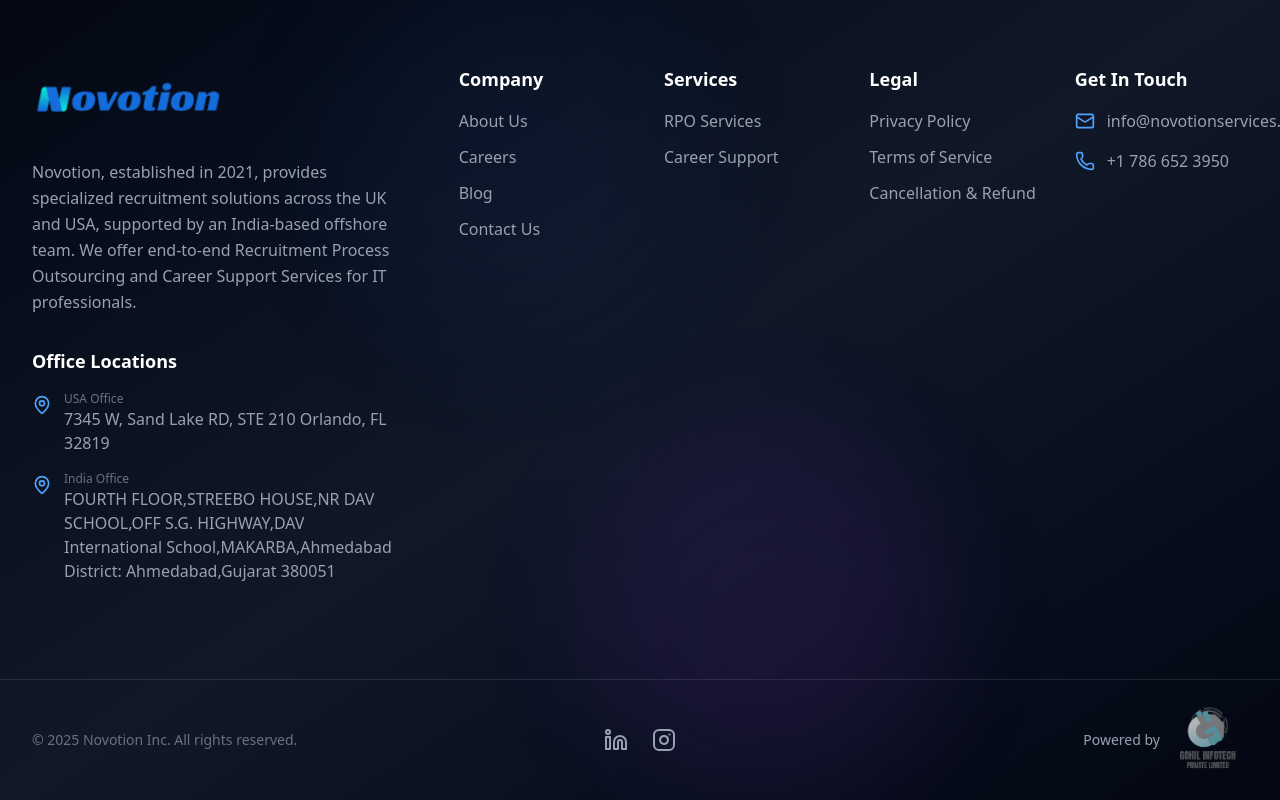
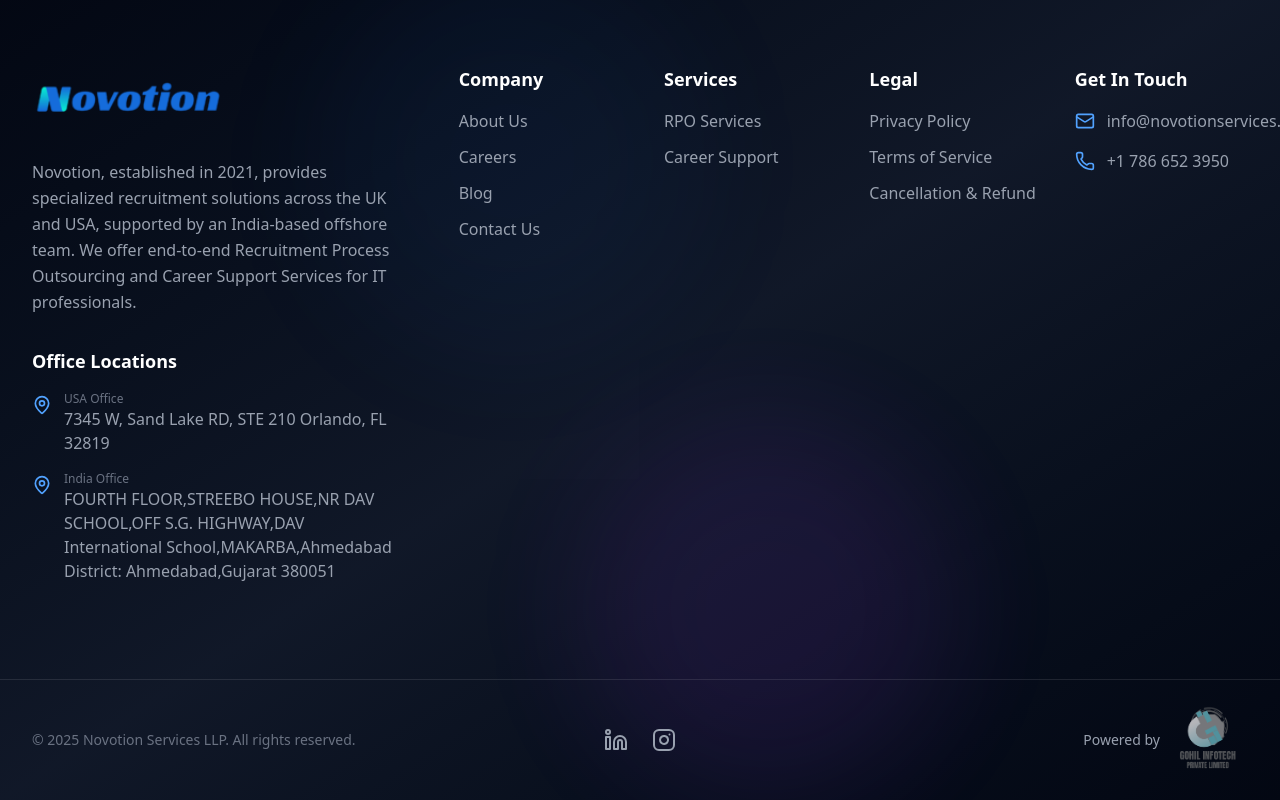
Before and after one commit to sheshansinh/finalnovotion, a Next.js app: page / in a window 1280 px wide. Shown: the part 9488-10288 px from the top of the page. Built offline with nearby package versions, Linux system fonts and the light colour scheme.

Commit message:
footer changes

```diff
--- a/src/components/Footer.jsx
+++ b/src/components/Footer.jsx
@@ -265,7 +265,7 @@
 
             {/* Copyright */}
             <p className="text-sm text-gray-500 order-3 md:order-1 mt-4 md:mt-0">
-              &copy; 2025 Novotion Inc. All rights reserved.
+              &copy; 2025 Novotion Services LLP. All rights reserved.
             </p>
 
             {/* Social Links */}
```
